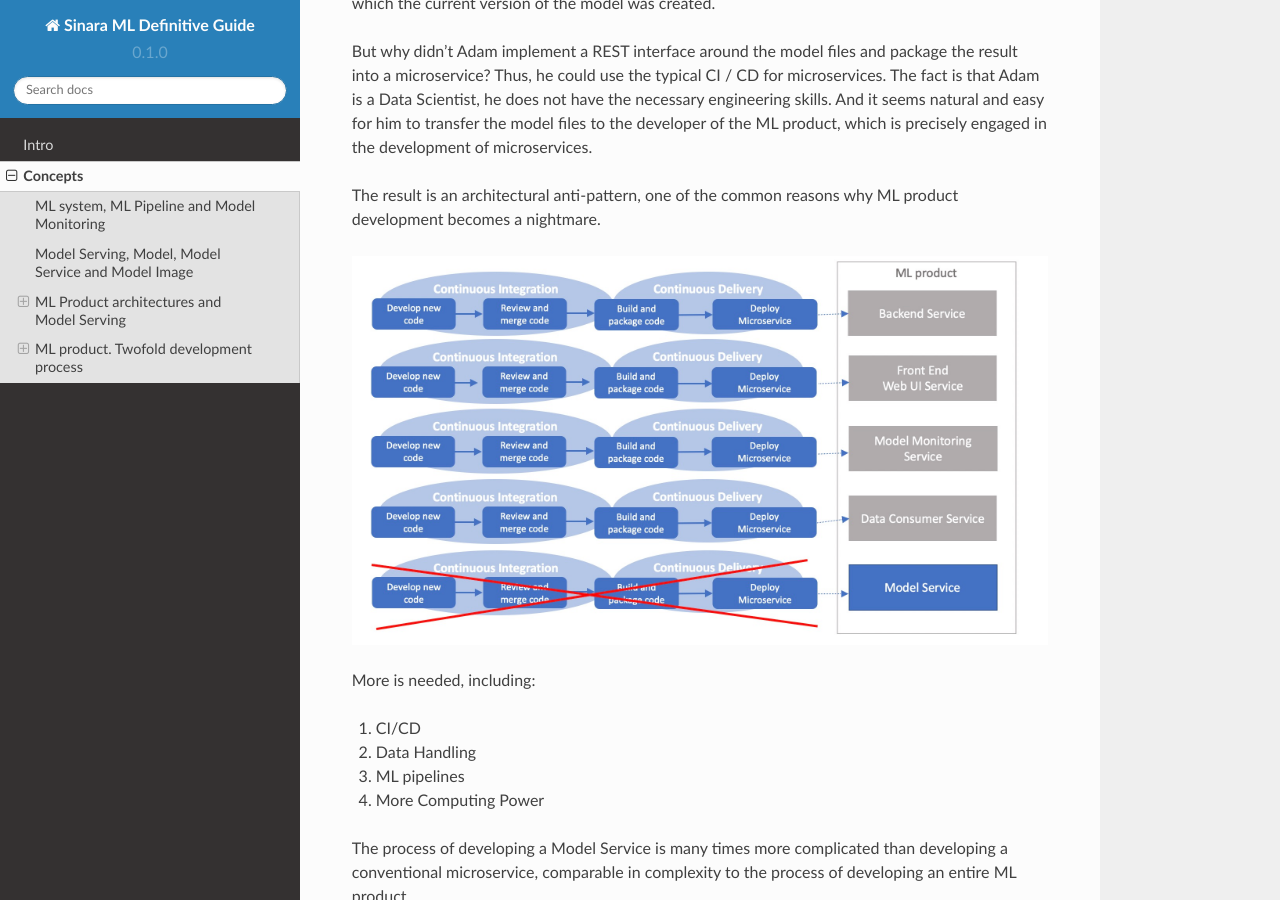
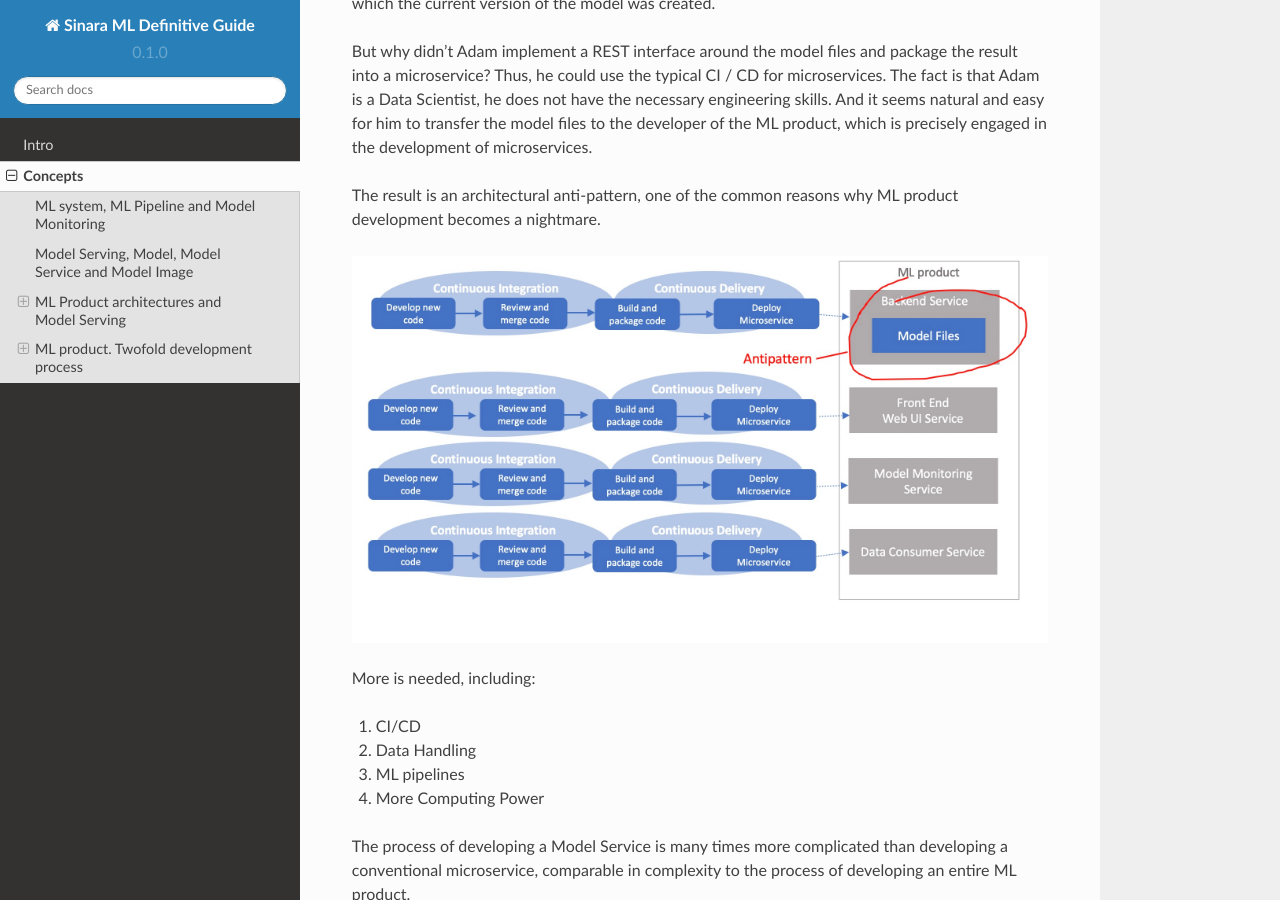
Before and after one commit to 4-DS/SinaraML-Def-Guide, a Sphinx documentation site: the page built from docs/source/concepts.rst, in a window 1280 px wide and 900 px high, scrolled down 5910 px. Built offline with Sphinx 7.4.7 and the Read the Docs theme 2.0.0, drawn with Linux system fonts in a browser that asks for light colours.

Commit message:
Update concepts.rst

```diff
--- a/docs/source/concepts.rst
+++ b/docs/source/concepts.rst
@@ -116,7 +116,7 @@ But why didn't Adam implement a REST interface around the model files and packag
 
 The result is an architectural anti-pattern, one of the common reasons why ML product development becomes a nightmare.
 
-.. image:: ml_product_dev_process4.jpeg
+.. image:: ml_product_antipattern.jpeg
 
 
 More is needed, including:
```
